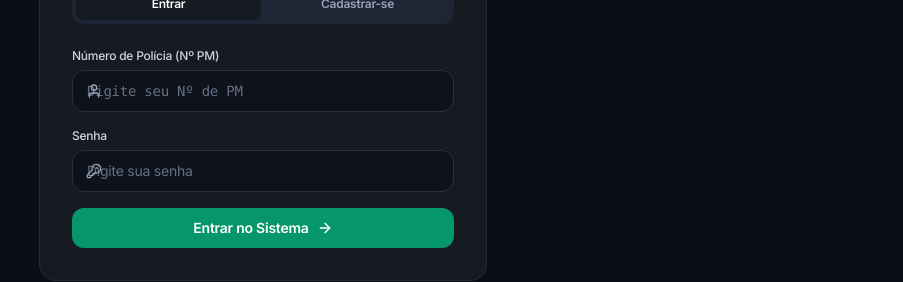
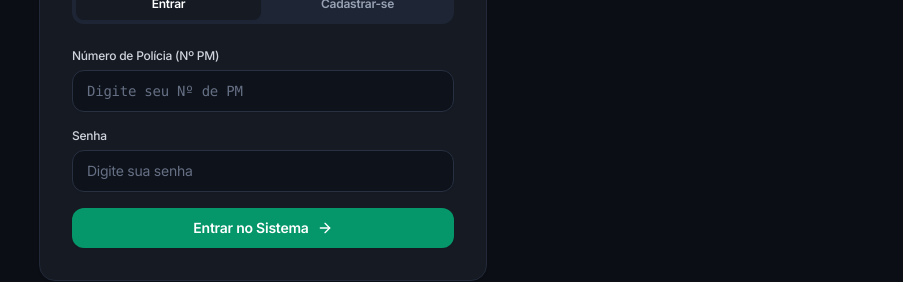
Before and after one commit to sistemapelsalinas-svg/Sistema_Pel_Salinas, a Next.js app: page /login in a window 1280 px wide. Shown: the part 350-632 px from the top of the page, without its empty margins (377-1280 px from the left). Built offline with nearby package versions, Linux system fonts and the light colour scheme.

Commit message:
fix(ui): remove overlapping icons inside login inputs for pristine padding

```diff
--- a/src/app/login/page.tsx
+++ b/src/app/login/page.tsx
@@ -2,7 +2,7 @@
 
 import React, { useState } from 'react';
 import { useAuth } from '@/lib/auth-context';
-import { Shield, KeyRound, User, ArrowRight, AlertCircle, UserPlus, Phone, Lock } from 'lucide-react';
+import { Shield, ArrowRight, AlertCircle, UserPlus } from 'lucide-react';
 import { ThemeToggle } from '@/components/theme-toggle';
 import { UserRole } from '@/lib/types';
 
@@ -72,7 +72,7 @@ export default function LoginPage() {
   return (
     <div className="min-h-screen bg-[#F4F5F7] dark:bg-[#0B0E14] flex items-center justify-center p-4 text-gray-900 dark:text-gray-100 font-sans relative">
 
-      {/* Botão de Tema Flutuante Absoluto (Não empurra o quadro para baixo) */}
+      {/* Botão de Tema Flutuante Absoluto */}
       <div className="absolute top-4 right-4 sm:top-6 sm:right-6 z-20">
         <ThemeToggle />
       </div>
@@ -129,42 +129,36 @@ export default function LoginPage() {
           )}
 
           {activeTab === 'LOGIN' ? (
-            /* Formulário de Login Limpo */
+            /* Formulário de Login Limpo (Sem sobreposição de ícones) */
             <form onSubmit={handleLoginSubmit} className="space-y-4">
               <div>
                 <label className="block text-xs font-medium text-gray-700 dark:text-gray-300 mb-1.5">
                   Número de Polícia (Nº PM)
                 </label>
-                <div className="relative">
-                  <User className="w-4 h-4 text-gray-400 absolute left-3.5 top-1/2 -translate-y-1/2" />
                 <input
                   type="text"
                   placeholder="Digite seu Nº de PM"
                   value={numeroPm}
                   onChange={(e) => setNumeroPm(e.target.value)}
-                    className="untitled-input pl-10 font-mono"
+                  className="untitled-input font-mono"
                   required
                   autoComplete="username"
                 />
-                </div>
               </div>
 
               <div>
                 <label className="block text-xs font-medium text-gray-700 dark:text-gray-300 mb-1.5">
                   Senha
                 </label>
-                <div className="relative">
-                  <KeyRound className="w-4 h-4 text-gray-400 absolute left-3.5 top-1/2 -translate-y-1/2" />
                 <input
                   type="password"
                   placeholder="Digite sua senha"
                   value={password}
                   onChange={(e) => setPassword(e.target.value)}
-                    className="untitled-input pl-10"
+                  className="untitled-input"
                   required
                   autoComplete="current-password"
                 />
-                </div>
               </div>
 
               <button
@@ -183,7 +177,7 @@ export default function LoginPage() {
               </button>
             </form>
           ) : (
-            /* Formulário de Novo Cadastro (Sem especificação de equipe) */
+            /* Formulário de Novo Cadastro */
             <form onSubmit={handleRegisterSubmit} className="space-y-3.5 text-xs">
               <div className="grid grid-cols-3 gap-2">
                 <div>
```
Lines whose indentation alone changed are shown as unchanged.
